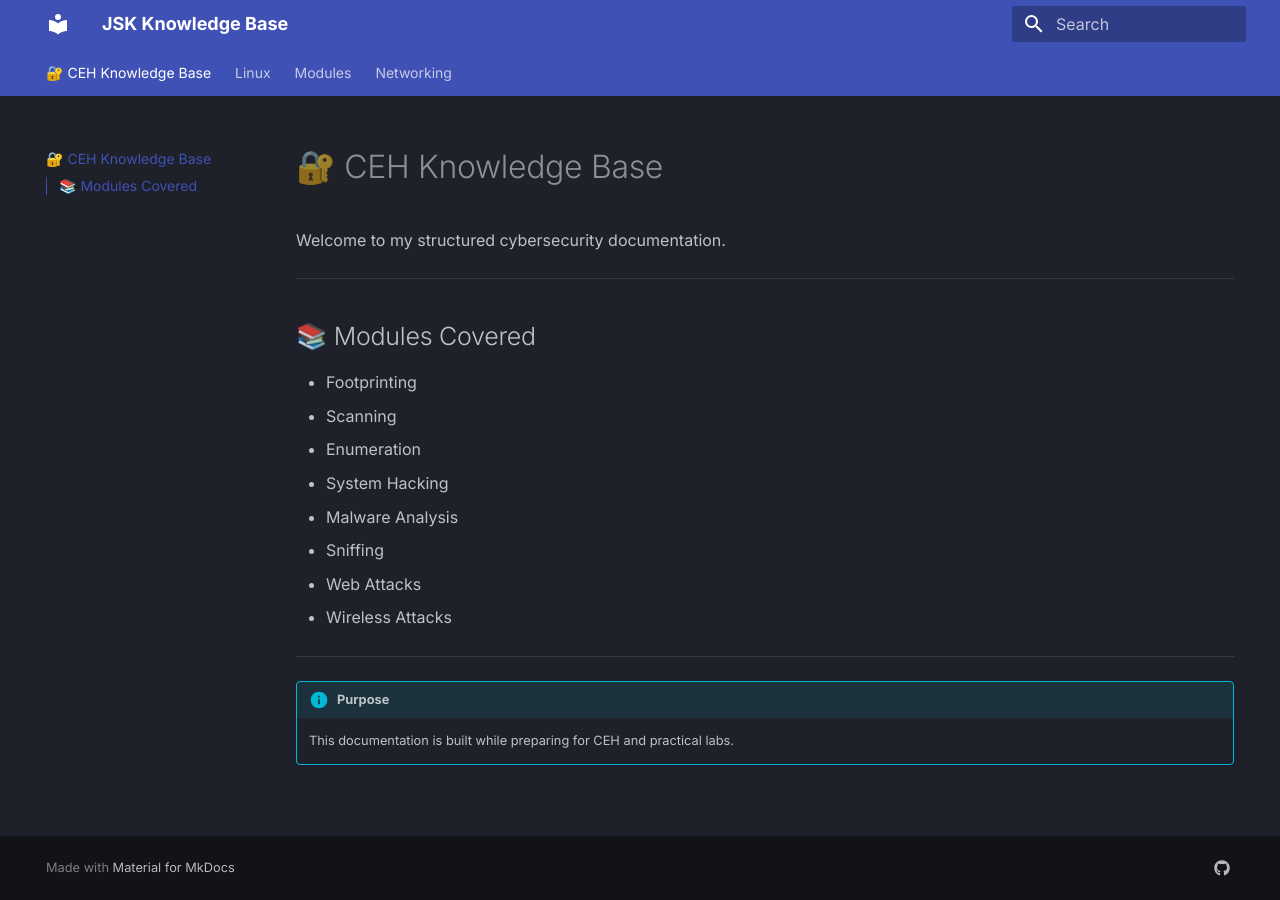
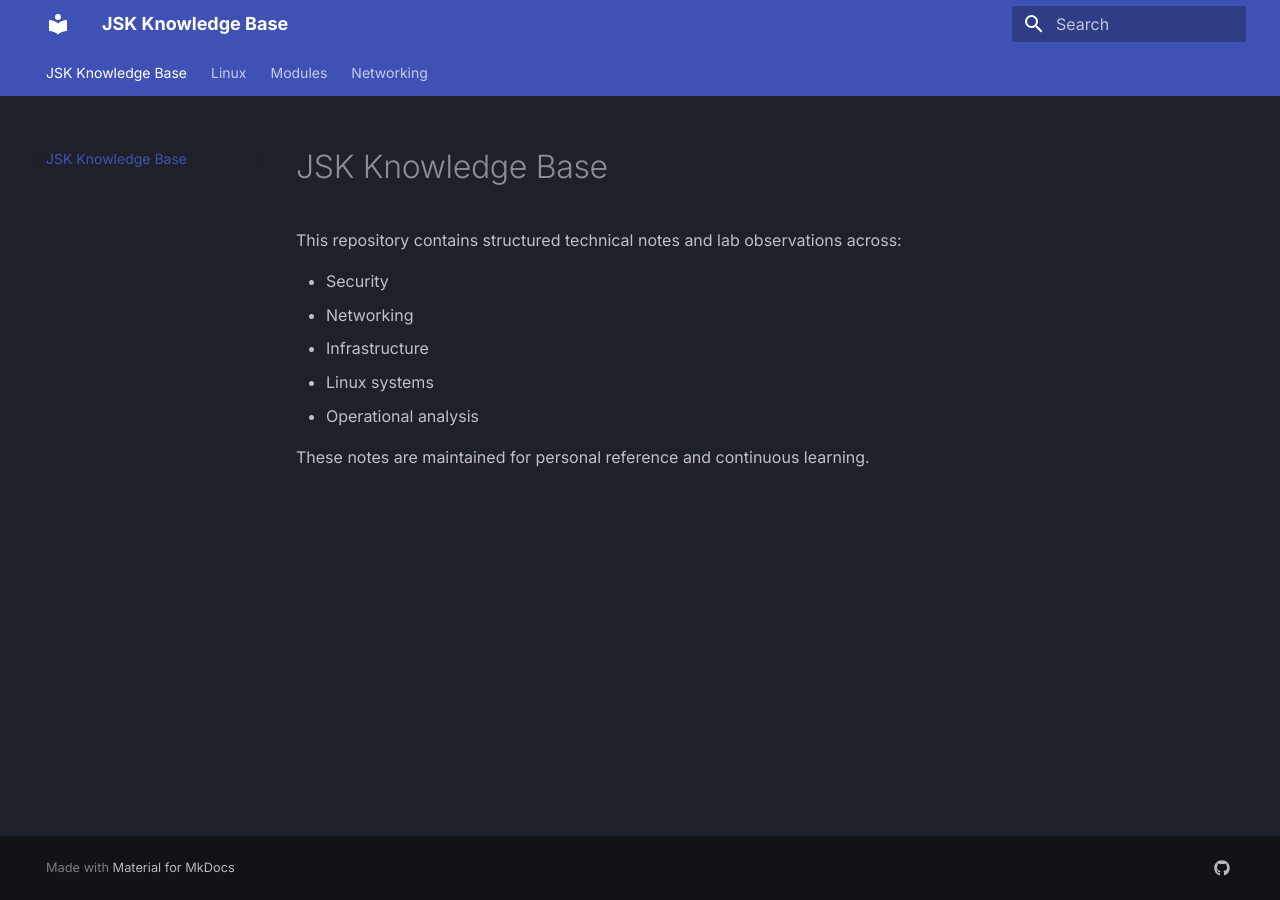
Before and after one commit to javvadigithub/jskb, an MkDocs documentation site: the page built from docs/index.md, in a window 1280 px wide. Built offline with MkDocs 1.6.1 and Material for MkDocs 9.7.7, drawn with Linux system fonts in a browser that asks for light colours.

Commit message:
Update site description

```diff
--- a/docs/index.md
+++ b/docs/index.md
@@ -1,21 +1,11 @@
-# 🔐 CEH Knowledge Base
+# JSK Knowledge Base
 
-Welcome to my structured cybersecurity documentation.
+This repository contains structured technical notes and lab observations across:
 
----
+- Security
+- Networking
+- Infrastructure
+- Linux systems
+- Operational analysis
 
-## 📚 Modules Covered
-
-- Footprinting
-- Scanning
-- Enumeration
-- System Hacking
-- Malware Analysis
-- Sniffing
-- Web Attacks
-- Wireless Attacks
-
----
-
-!!! info "Purpose"
-    This documentation is built while preparing for CEH and practical labs.
+These notes are maintained for personal reference and continuous learning.
```
